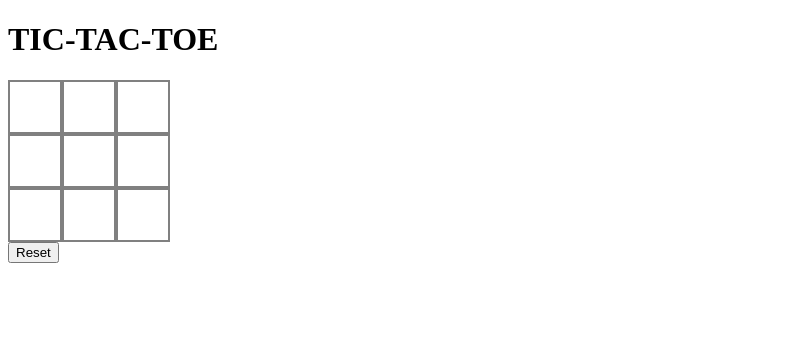
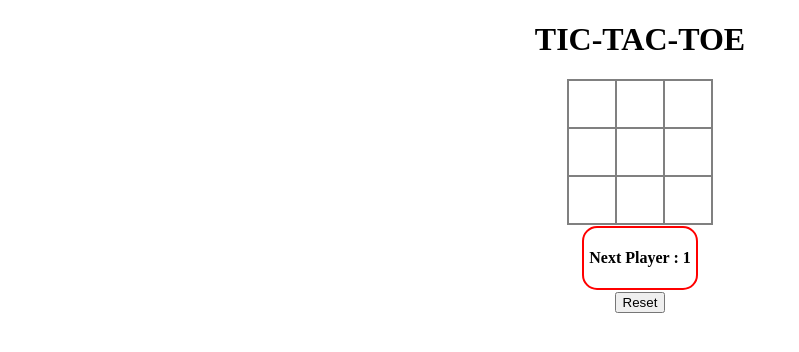
Before and after one commit to norma1guy/NYC-Frontend, a React (Vite) app in the folder crime-analytics/: page / in a window 1280 px wide. Shown: the top 352 px of the page, without its empty margins (0-799 px from the left). Built offline with nearby package versions, Linux system fonts and the light colour scheme.

Commit message:
reset and winner

```diff
--- a/crime-analytics/src/App.css
+++ b/crime-analytics/src/App.css
@@ -0,0 +1,4 @@
+.title {
+    align-items: center;
+    text-align: center;
+}
--- a/crime-analytics/src/App.tsx
+++ b/crime-analytics/src/App.tsx
@@ -5,7 +5,7 @@ import Board from './components/Board';
 function App() {
 
   return (
-    <div>
+    <div className='title'>
       <h1>TIC-TAC-TOE</h1>
       <Board/>
     </div>
--- a/crime-analytics/src/components/Board.css
+++ b/crime-analytics/src/components/Board.css
@@ -1,6 +1,11 @@
+* {
+    font: helvetica;
+}
+
 .tic-tac-toe {
     display: flex;
     flex-direction: column;
+    align-items: center;
 }
 
 .board {
@@ -12,3 +17,11 @@
     display: flex;
     flex-direction: row;
 }
+
+.event {
+    border : 2px solid red;
+    width: fit-content;
+    border-radius: 15px;
+    padding: 5px;
+    margin: 2px;
+}
--- a/crime-analytics/src/components/Board.tsx
+++ b/crime-analytics/src/components/Board.tsx
@@ -1,4 +1,4 @@
-import { createContext, useContext, useMemo, useState } from "react";
+import { useMemo, useState } from "react";
 import Cell from "./Cell";
 import './Board.css';
 
@@ -6,14 +6,14 @@ import './Board.css';
 function Board(){
 
     const [gameTurn,setGameTurn] = useState(1);
-    const [gameFinished,setGameFinished] = useState(false);
-    const [reset, setReset] = useState(false);
+    const [gameOver,setGameOver] = useState(false);
+    const [winner,setWinner] = useState<null | number>(null);
     const [cells,setCells] = useState(Array(9).fill(null));
     const [isNextX,setIsNextX] = useState(false);
 
 
     function handleClick(i : number){
-        if(cells[i]) return;
+        if(cells[i] || gameOver) return;
 
         const nextCells = cells.slice();
         if(isNextX){
@@ -23,12 +23,40 @@ function Board(){
         }
         setCells(nextCells);
         setIsNextX(!isNextX);
+        setGameTurn(gameTurn + 1);
     }
 
     function handleReset(){
-        setGameTurn(1);
-        setReset(!reset);
+        setCells(Array(9).fill(null));
+        setIsNextX(false);
+        setWinner(null);
+        setGameOver(false);
     }
+
+    const renderWinner = useMemo(() => {
+        const lines = [
+            [0,1,2],
+            [0,3,6],
+            [0,4,8],
+            [1,4,7],
+            [2,5,8],
+            [2,4,6],
+            [3,4,5],
+            [6,7,8],
+        ]
+
+        for(const line of lines){
+            if(cells[line[0]] && cells[line[0]] === cells[line[1]] && cells[line[1]] === cells[line[2]]){
+                const player = cells[line[0]] === 'O' ? 1 : 2;
+                setWinner(player);
+                setGameOver(true);
+                break;
+            }
+        }
+
+
+    },[gameTurn]);
+
 
 
     return (
@@ -50,6 +78,9 @@ function Board(){
                     <Cell value={cells[8]} onClick={() => handleClick(8)}/>
                 </div>
             </div>
+            <div className="event">
+                <p><b>{winner ? `Winner is ${winner}` : `Next Player : ${isNextX?2:1}`}</b></p>
+            </div>
             <div className="reset">
                 <button onClick={handleReset}>Reset</button>
             </div>
--- a/crime-analytics/src/components/Cell.css
+++ b/crime-analytics/src/components/Cell.css
@@ -3,16 +3,17 @@
     height:50px;
     width: 50px;
     background: transparent;
+    box-sizing: border-box;
     border: 2px solid grey;
     position: relative;
+    margin: -1px;
 }
 
 .cell button{
-    height: 50px;
-    width: 50px;
+    height: 100%;
+    width: 100%;
     background: transparent;
     border: 0;
-    position:absolute;
     color: black;
     font: helvetica;
     font-size: 25px;
```
